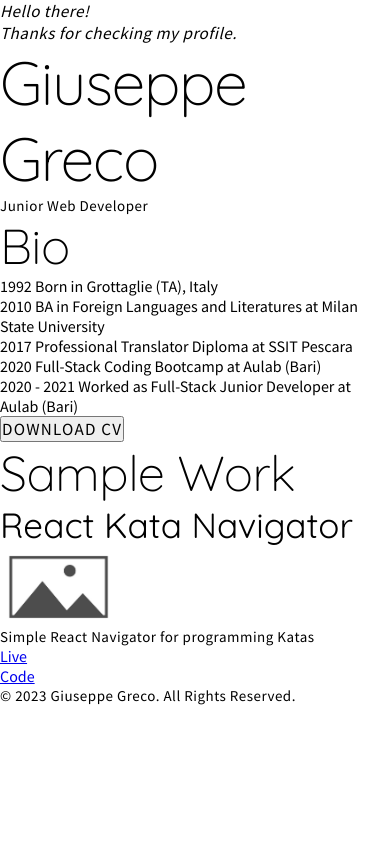
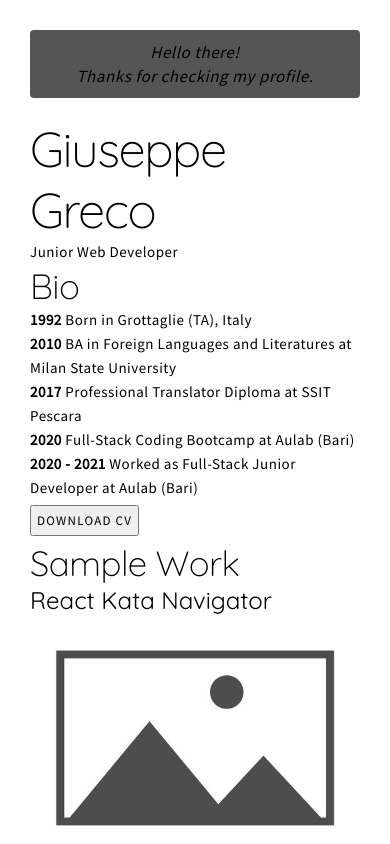
Before and after one commit to GiuseppeGreco2292/giuseppegreco2292.github.io, a plain HTML site: page index.html in a window 390 px wide. Shown: the top 844 px of the page. Drawn offline with Linux system fonts and the light colour scheme.

Commit message:
layout progress

```diff
--- a/style.css
+++ b/style.css
@@ -17,6 +17,29 @@
     padding: 0px;
     font: inherit;
     font-family: var(--normal-font);
+}
+
+body {
+    display: flex;
+    flex-direction: column;
+    min-height: 100vh;
+}
+
+main,
+footer {
+    max-width: 1024px;
+    margin: auto;
+}
+
+main {
+    padding: 5vh 10vw 0 10vw;
+}
+
+footer {
+    position: relative;
+    bottom: 0px;
+    padding: 5vh 10vw 0 10vw;
+    text-align: center;
 }
 
 html {
@@ -82,10 +105,16 @@ h6 {
     letter-spacing: 0.15px;
 }
 
-p {
+p,
+li {
     font-size: 17px;
     font-weight: 400;
     letter-spacing: 0.5px;
+    line-height: 24px;
+}
+
+li {
+    list-style: none;
 }
 
 button {
@@ -96,47 +125,71 @@ button {
 }
 
 @media screen and (max-width: 550px) {
+    main {
+        padding: 10px 30px;
+    }
+
     h1 {
-        font-size: 61px;
+        font-size: 49px;
     }
 
     h2 {
-        font-size: 49px;
+        font-size: 35px;
     }
 
     h3 {
-        font-size: 35px;
+        font-size: 24px;
     }
 
     h4 {
-        font-size: 24px;
+        font-size: 20px;
     }
 
     h5 {
-        font-size: 20px;
+        font-size: 17px;
     }
 
     h6 {
-        font-size: 17px;
+        font-size: 15px;
     }
 
-    p {
+    p,
+    li {
         font-size: 15px;
     }
 
     button {
-        font-size: 17px;
+        font-size: 13px;
+        padding: 5px;
+        margin: 5px 0px;
     }
 }
 
 /* classes */
 
 .greeting {
+    max-width: 350px;
+    background: #555;
+    text-align: center;
+    border-radius: 4px;
+    padding: 10px 0px;
+    margin: 20px auto;
     font-size: 17px;
     font-weight: 200;
     font-style: italic;
 }
 
+.bio-date {
+    font-weight: 700;
+}
+
 .project-preview {
     max-width: 30vw;
+    margin: 10px 0px;
 }
+
+@media screen and (max-width: 550px) {
+    .project-preview {
+        max-width: 100%;
+    }
+}
```
